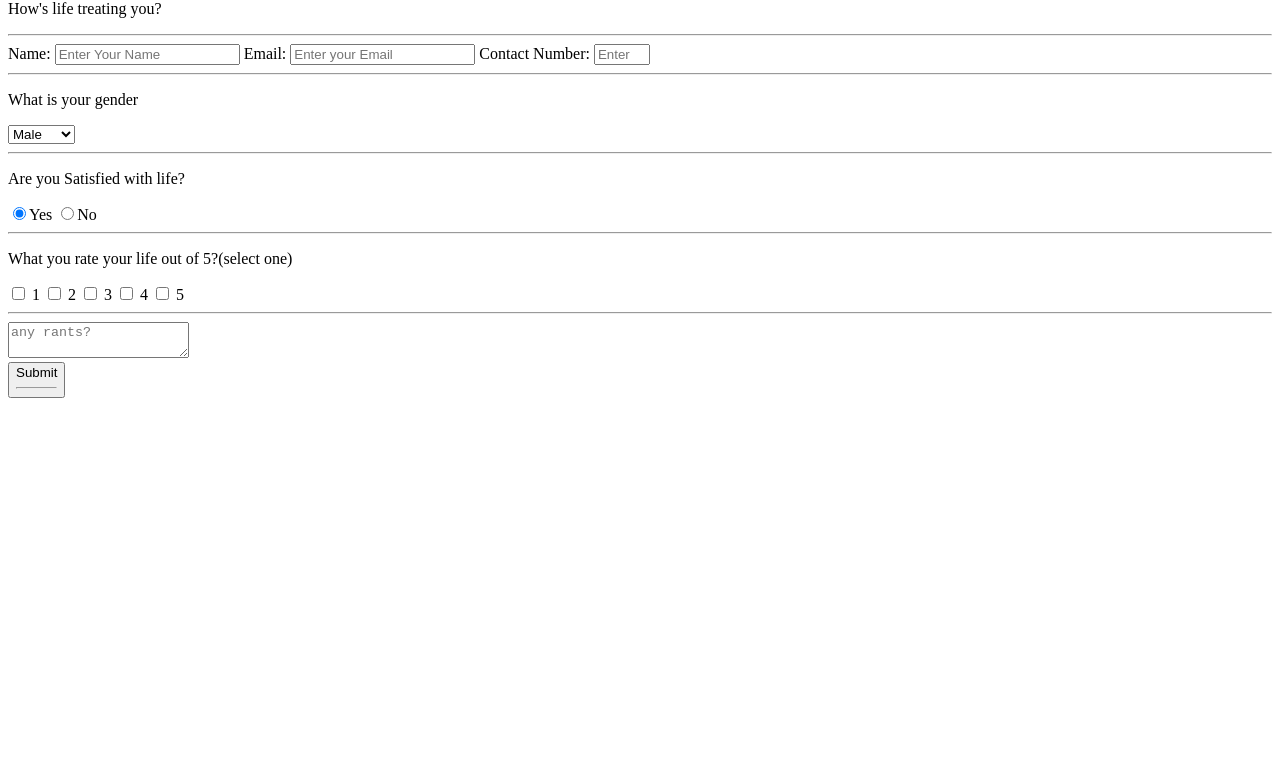
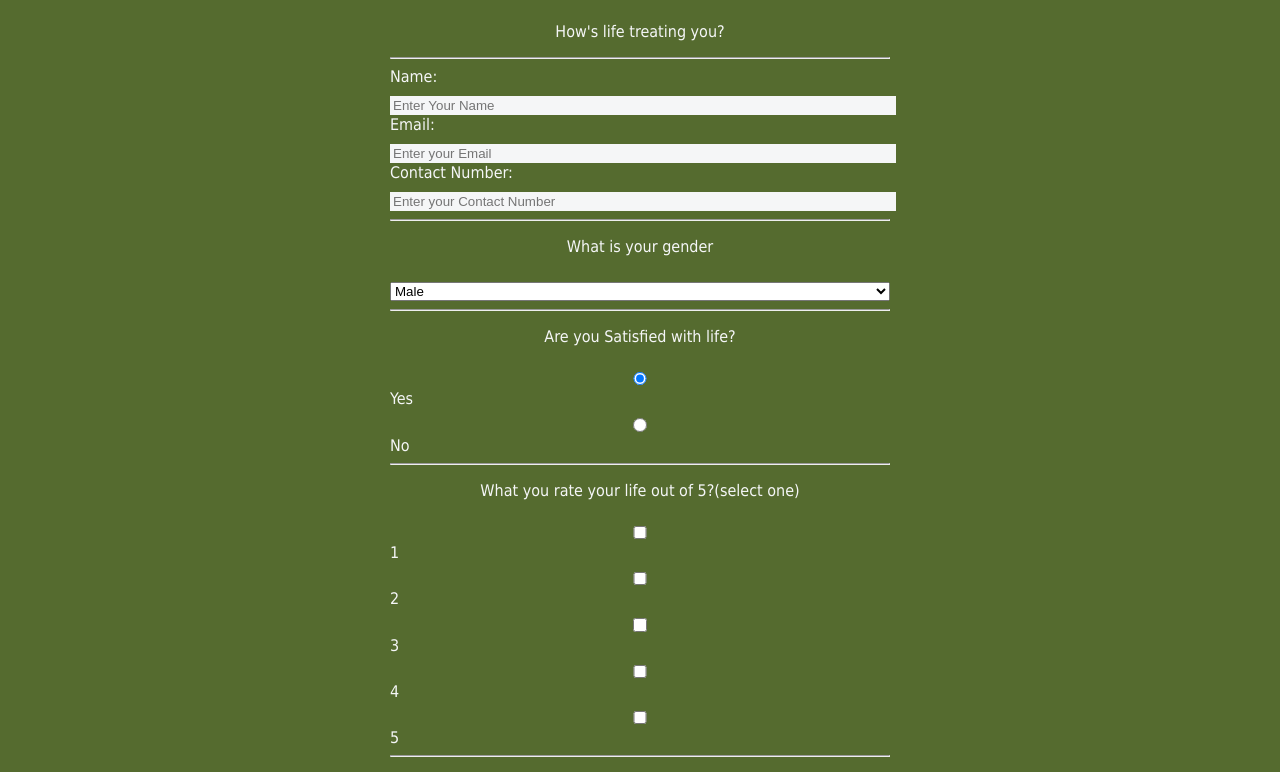
Before and after one commit to Tepss310/Survey, a plain HTML site: page Survey_form/index.html in a window 1280 px wide. Shown: the part 80-852 px from the top of the page. Before the commit the page ends 800 px from the top, so only its background shows below. Drawn offline with Linux system fonts and the light colour scheme.

Commit message:
Update index.html

```diff
--- a/Survey_form/index.html
+++ b/Survey_form/index.html
@@ -3,7 +3,7 @@
 <head>
     <meta charset="UTF-8">
     <meta name="viewport" content="width=device-width, initial-scale=1.0">
-    <link rel="stylesheet" href="survey.css" />
+    <link rel="stylesheet" href="styles.css" />
     <title>Document</title>
 </head>
 <body>
```
